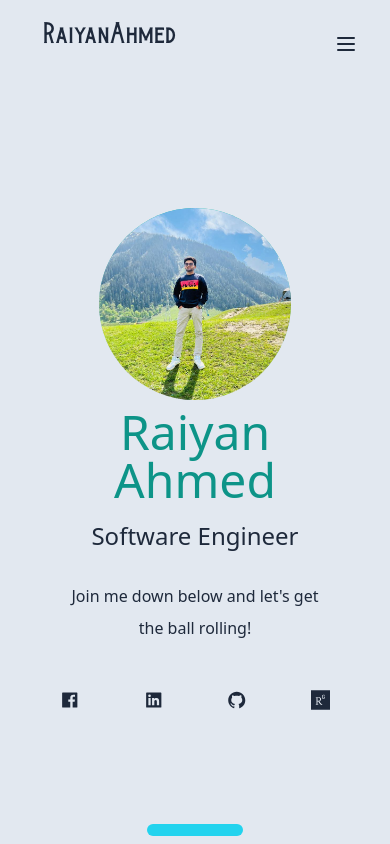
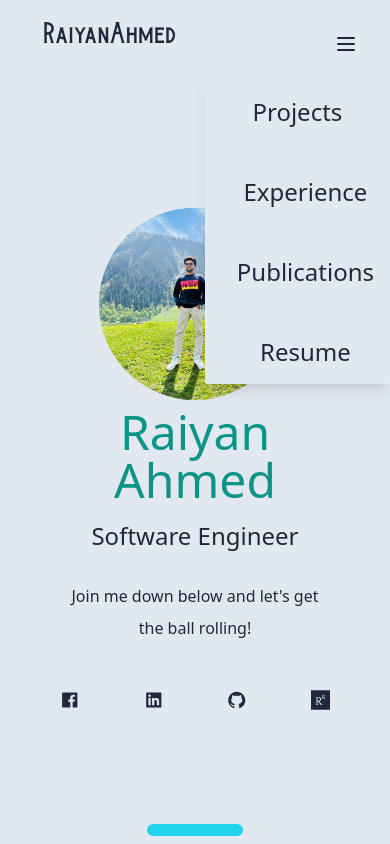
Before and after one commit to notraiyan/portfolio, a Next.js app: page / in a window 390 px wide. Both pictures are taken after a click on the button 346 px from the left and 44 px from the top of the page. Shown: the top 844 px of the page. Built offline with nearby package versions, Linux system fonts and the light colour scheme.

Commit message:
fix menu

```diff
--- a/components/layout/Navbar.tsx
+++ b/components/layout/Navbar.tsx
@@ -1,12 +1,17 @@
 import { openInNewTab } from "@utils/utils";
 import { motion } from "framer-motion";
 import { useRouter } from "next/router";
+import { useState } from "react";
 import { BsMoonStarsFill } from "react-icons/bs";
 
 interface NavProps {
   handleClick: () => void;
 }
 export default function Navbar({ handleClick }: NavProps): JSX.Element {
+  const [isOpen, setIsOpen] = useState(false);
+  const toggleMenu = () => {
+    setIsOpen(!isOpen);
+  };
   const router = useRouter();
   const path = router.asPath;
   return (
@@ -22,7 +27,10 @@ export default function Navbar({ handleClick }: NavProps): JSX.Element {
           RaiyanAhmed
         </a>
       </motion.h1>
-      <button className=" inline-flex p-3 rounded md:hidden ml-auto outline-none">
+      <button
+        className=" inline-flex p-3 rounded md:hidden ml-auto outline-none"
+        onClick={() => toggleMenu()}
+      >
         <svg
           className="w-6 h-6"
           fill="none"
@@ -38,6 +46,27 @@ export default function Navbar({ handleClick }: NavProps): JSX.Element {
           />
         </svg>
       </button>
+      <div
+        className={`${
+          isOpen ? "block" : "hidden"
+        } absolute top-20 right-0 bg-inherit min-w-screen md:hidden flex flex-col items-center justify-center space-x-4 space-y-4 z-20 shadow-lg rounded-sm`}
+      >
+        <a href="/projects" className="text-2xl block p-4">
+          Projects
+        </a>
+        <a href="/experience" className="text-2xl block p-4">
+          Experience
+        </a>
+        <a href="/publications" className="text-2xl block p-4">
+          Publications
+        </a>
+        <a
+          onClick={() => openInNewTab("/RaiyanAhmedResume.pdf")}
+          className="text-2xl block p-4"
+        >
+          Resume
+        </a>
+      </div>
       <motion.ul
         initial={{ x: 500, opacity: 0, scale: 0.5 }}
         animate={{ x: 0, opacity: 1, scale: 1 }}
```
